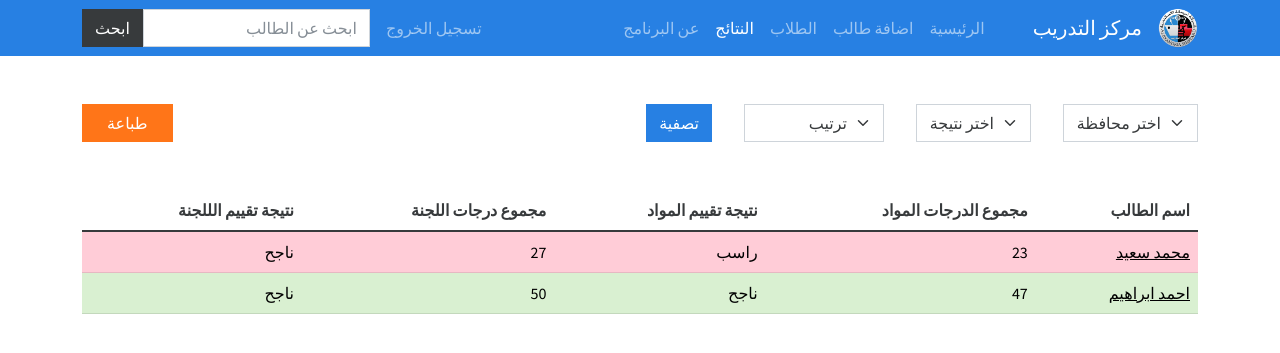
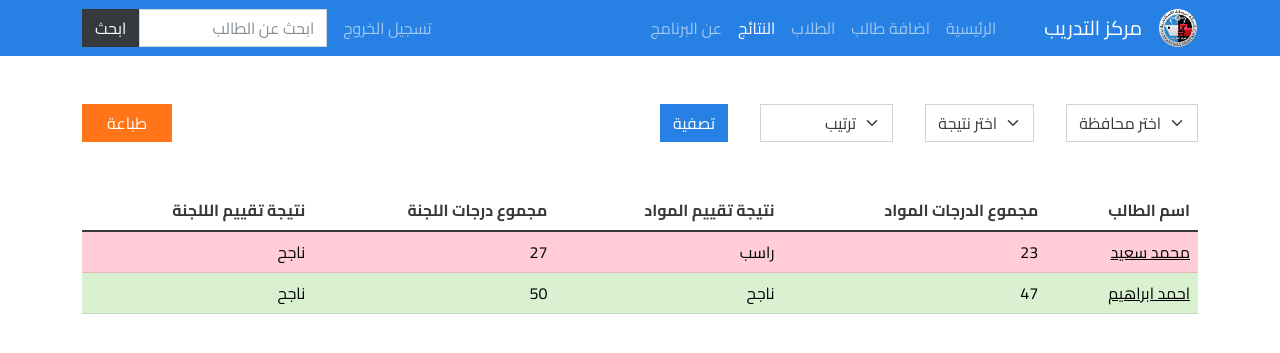
Before and after one commit to AhmedSaied94/trsana-applications-managment, a Django app: page /results/ in a window 1280 px wide. Shown: the top 353 px of the page. Run offline with Django 4.2, Linux system fonts and the light colour scheme; a user stored in the database is signed in; data comes from the database, SQL or seed files in the repository; some libraries are stand-ins or nearby versions.

Commit message:
change font family

```diff
--- a/templates/base/main.html
+++ b/templates/base/main.html
@@ -8,6 +8,13 @@
     <title>{% block title %}{% endblock %}</title>
     <link rel="stylesheet" href="{% static 'bootstrap.min.css' %}" />
     <link rel="icon" href="http://34.221.193.108/media/logo.ico">
+    <style>
+      @import url('https://fonts.googleapis.com/css2?family=Cairo:wght@200;300;400;500;600;700;800;900&display=swap');
+      * {
+        font-family: 'Cairo', sans-serif;
+        scroll-behavior: smooth;
+      }
+    </style>
     {% block extra_head %}{% endblock %}
   </head>
   <body>
```
